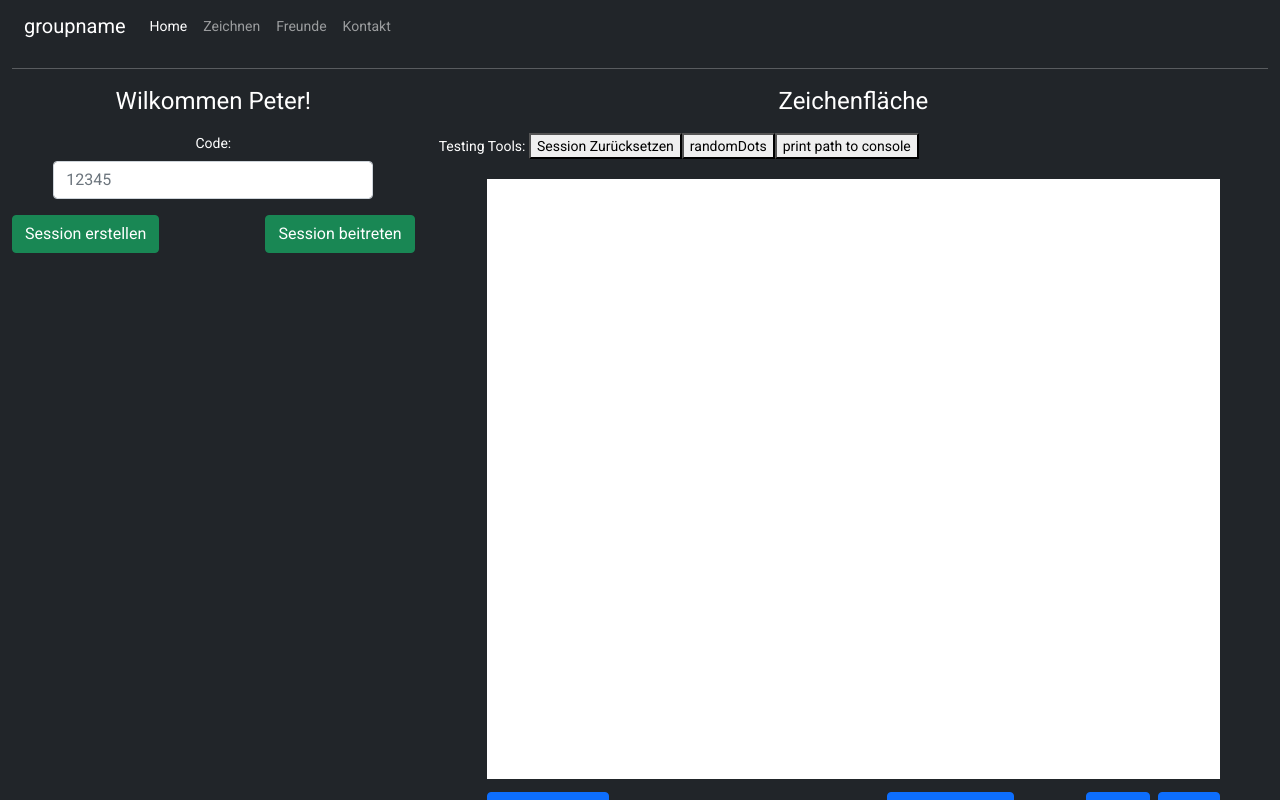
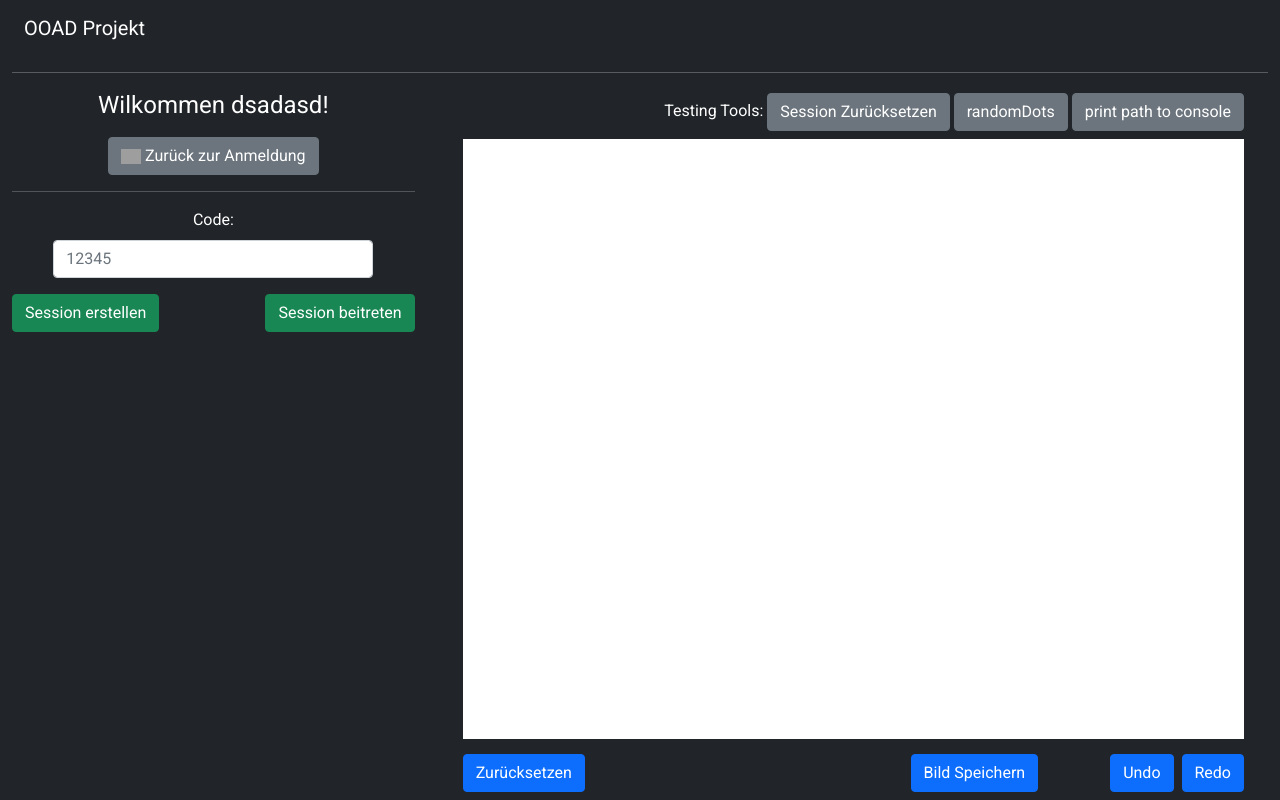
Before and after one commit to sheckla/AngularDrawApp_SocketsNetty, an Angular app: page / in a window 1280 px wide. Both pictures are taken after a click on the button "Anmelden". Shown: the top 800 px of the page. Built offline with nearby package versions, Linux system fonts and the light colour scheme; grey boxes are pictures that could not be loaded.

Commit message:
General UI cleanup V.2

```diff
--- a/src/app/app.component.html
+++ b/src/app/app.component.html
@@ -1,3 +1,4 @@
+<body>
 <div class="container-fluid text-white bg-dark">
   <app-navbar></app-navbar>
   <hr />
@@ -10,15 +11,10 @@
     </ng-template>
     <div class="col col-xl-8 col-md-8 col-sm-12 col-sm-border-bottom">
       <div class="row">
-        <h1 class="text-center">Zeichenfläche</h1>
         <app-zeichenflaeche></app-zeichenflaeche>
-      </div>
-    </div>
-    <div class="row ">
-      <div class="col"></div>
-      <div class="col-md-8 col-sm-12 col-xl-8 ">
         <app-zeichentools class=""></app-zeichentools>
       </div>
     </div>
   </div>
 </div>
+</body>
--- a/src/app/app.component.ts
+++ b/src/app/app.component.ts
@@ -1,6 +1,5 @@
 import { Component, OnInit } from '@angular/core';
 import { UserHandlerService } from 'src/app/user-handler.service';
-import * as socketio from '../../assets/js/socketio.js';
 
 
 @Component({
@@ -16,6 +15,8 @@ export class AppComponent implements OnInit {
     this.userHandlerService.resultList$.subscribe(resultList => {
       if (resultList.length > 0) {
         this.userLoggedIn = true;
+      } else {
+        this.userLoggedIn = false;
       }
     });
   }
--- a/src/app/components/home/home.component.html
+++ b/src/app/components/home/home.component.html
@@ -4,11 +4,12 @@
 
       <div class="mb-3 row d-flex justify-content-center ">
         <label for="emailInput" class="form-label text-center">Name:</label>
-        <input type="text" value="Peter" class="form-control w-75" id="nameInput" aria-describedby="nameInputHelp" placeholder="Musterknabe42" #email>
+        <input type="text" value="dsadasd" class="form-control w-75" id="nameInput" aria-describedby="nameInputHelp" placeholder="Musterknabe42" #email>
         <div id="nameInputHelp" class="form-text w-75">Mindestens 6 Zeichen</div>
       </div>
 
-      <div class="mb-3 row d-flex justify-content-center ">
+       <!-- Erweiterte Anmeldemöglichkeiten für später -->
+      <!-- <div class="mb-3 row d-flex justify-content-center ">
         <label for="emailInput" class="form-label text-center">E-Mail:</label>
         <input type="email" class="form-control w-75" id="emailInput" aria-describedby="emailHelp" placeholder="max.mustermann@gmail.com" #email>
         <div id="emailHelp" class="form-text w-75">Wir geben deine E-mail nicht weiter.</div>
@@ -17,9 +18,13 @@
       <div class="mb-3 row d-flex justify-content-center text-center">
         <label for="passwordInput" class="form-label">Passwort:</label>
         <input type="password" class="form-control w-75" id="passwordInput" #_passw>
-      </div>
+      </div>-->
       <div class="text-center">
           <button type="submit" class="btn btn-success">Anmelden</button>
       </div>
     </form>
 </div>
+
+<div class="text-center mt-3">
+  {{errorDisplayMessage}}
+</div>
--- a/src/app/components/home/home.component.ts
+++ b/src/app/components/home/home.component.ts
@@ -8,19 +8,22 @@ import { UserHandlerService } from 'src/app/user-handler.service';
   styleUrls: ['./home.component.css']
 })
 export class HomeComponent {
+  errorDisplayMessage = '';
 
   constructor(private userHandlerService: UserHandlerService){
 
   }
 
-  //zeigt Eingabewerte
   onSubmit(e: any) {
     var name = e.target.nameInput.value;
-    var email = e.target.emailInput.value;
-    var password = e.target.passwordInput.value;
+    /* var email = e.target.emailInput.value;
+    var password = e.target.passwordInput.value; */
 
-    //console.log("User - " + name + " has signed in");
-    this.userHandlerService.updateResultList(name);
+    if (name.length >= 6) {
+      this.userHandlerService.updateResultList(name);
+    } else {
+      this.errorDisplayMessage = "Name ist zu kurz";
+    }
   }
 
 }
--- a/src/app/components/joinboard/joinboard.component.html
+++ b/src/app/components/joinboard/joinboard.component.html
@@ -1,10 +1,28 @@
-<div class="text-center">
-  <h1>Wilkommen {{userName}}!</h1>
+
+<div class="col col-sm-auto mb-3">
+  <div class="row">
+    <div class="text-center">
+      <h1>Wilkommen {{userName}}!</h1>
+    </div>
+  </div>
+  <div class="row">
+    <div class="col text-center">
+      <div *ngIf="showReturnToRegisterUI">
+        <button type="submit" class="btn btn-secondary" (click)="changeName()"><img src="https://i.imgur.com/rl3sk5b.png" width="20"/> Zurück zur Anmeldung</button>
+      </div>
+    </div>
+  </div>
 </div>
 
+<hr/>
+
 <div *ngIf="userConnected; else elseBlock">
-  <div class="align-center">
-  <button class="btn btn-success float-left ms-2" (click)="disconnect()"> Disconnect</button>
+  <div class="col col-sm-auto">
+    <div class="row">
+      <div class="col">
+        <button class="btn btn-danger" (click)="disconnect()"> Raum verlassen</button>
+      </div>
+    </div>
   </div>
 </div>
 <ng-template #elseBlock>
@@ -33,12 +51,12 @@
 <div style="margin-top:1em"></div>
 
 <div class="float-left mt-3 box">
-  <h1>{{roomText}}</h1>
-  <h3>{{otherUsers}}</h3>
+  <h1><b>{{currentRoomText}}</b></h1>
+  <h3>{{otherUsersText}}</h3>
 </div>
 <div id="chatDisplay">
   <ul>
-    <li *ngFor = "let msg of users">{{msg}}</li>
+    <li *ngFor = "let msg of userList" style="color: red !important">{{msg}}</li>
   </ul>
 </div>
 
@@ -46,12 +64,12 @@
   <!-- https://www.w3.org/TR/wai-aria-practices/examples/listbox/listbox-scrollable.html -->
   <div>
     <ul id="ss_elem_list" tabindex="0" role="listbox" aria-labelledby="ss_elem">
-      <li tabindex="1" *ngFor = "let msg of messages" style="color: black !important">{{msg}}</li>
+      <li tabindex="1" *ngFor = "let msg of messages">{{msg}}</li>
     </ul>
   </div>
   <div id="chatInput">
     <input type="text" id="chatBox" #chatMessage>
-    <button (click)="sendMessage(chatMessage.value)">Senden</button>
+    <button class="btn btn-success m-1" (click)="sendMessage(chatMessage.value)">Senden</button>
   </div>
 </div>
 <ng-template #chatElseBlock>
--- a/src/app/components/joinboard/joinboard.component.ts
+++ b/src/app/components/joinboard/joinboard.component.ts
@@ -10,17 +10,19 @@ import { ZeichenflaecheComponent } from '../zeichenflaeche/zeichenflaeche.compon
   styleUrls: ['./joinboard.component.css']
 })
 export class JoinboardComponent implements OnInit {
+  currentRoomText : String = '';
+  otherUsersText: string = '';
+  errorDisplayMessage = "";
   userName : String = '';
-  roomText : String = '';
-  users: string[] = [];
-  otherUsers: string = '';
+  userList: string[] = [];
   messages: string[] = [];
   userConnected = false;
-  errorDisplayMessage = "";
+  showReturnToRegisterUI = false;
 
   constructor(private userHandlerService: UserHandlerService, private zeichenflaeche: ZeichenflaecheComponent) {
     this.userHandlerService.resultList$.subscribe(userName => {
       this.userName = userName.toString();
+      this.showReturnToRegisterUI = true;
     });
   }
 
@@ -43,40 +45,39 @@ export class JoinboardComponent implements OnInit {
 
     // Set Room-ID Text in HTML
     socketio.getSocket().on("enterRoomSuccessfull", (data) => {
-      this.roomText = "Aktueller Raum: \"" + data + "\"";
+      this.currentRoomText = "Aktueller Raum: \"" + data + "\"";
       this.userConnected = true;
+      this.showReturnToRegisterUI = false;
+      this.userList = [];
+      this.otherUsersText = "Andere Nutzer in der Session:";
+      socketio.getSocket().emit("requestRoomClientsNames");
     })
 
     socketio.getSocket().on("enterRoomFailure", () => {
-      console.log("nicht vorhanden!");
+      console.log("Raum nicht vorhanden!");
       this.errorDisplayMessage = "Der Raum ist nicht vorhanden.";
       this.disconnect();
     })
 
     socketio.getSocket().on("createRoomFailure", () => {
-      console.log("doppelt!");
+      console.log("Raum schon vorhanden!");
       this.errorDisplayMessage = "Der Raum existiert schon. Wähle anderen Raumcode";
       this.disconnect();
     })
 
-    socketio.getSocket().on("sendRoomClientsIDs", (data) =>{
-      this.users = [];
-      var json = JSON.parse(data);
+    socketio.getSocket().on("requestRoomClientsNamesFromServer", () =>{
+      socketio.getSocket().emit("sendClientNameToServer", this.userName);
+    });
 
-      if (json.length == 1) {
-        this.otherUsers = "";
-      } else {
-        for (var i = 0; i < json.length; i++) {
-          this.otherUsers = "Andere Nutzer in der Session:";
-          if (socketio.getName() != json[i]) {
-            this.users.push(json[i]);
-          }
-        }
+    socketio.getSocket().on("sendClientNameToClients", (clientName) =>{
+      if (clientName && clientName != this.userName && !this.userList.includes(clientName)) {
+        this.userList.push(clientName);
       }
     });
 
     socketio.getSocket().on("clientDisconnected", () => {
-      socketio.getSocket().emit("requestRoomClientsIDs");
+      this.userList = [];
+      socketio.getSocket().emit("requestRoomClientsNames");
     })
 
     socketio.getSocket().on("chatMessageToClient", (data) => {
@@ -84,20 +85,24 @@ export class JoinboardComponent implements OnInit {
     })
   }
 
+  changeName() {
+    this.userHandlerService.updateResultList("");
+  }
+
   disconnect() {
     socketio.getSocket().emit("leaveRoom");
     this.zeichenflaeche.closeConnection();
     this.userConnected = false;
-    this.otherUsers = '';
-    this.roomText = '';
-    this.users = [];
+    this.showReturnToRegisterUI = true;
+    this.otherUsersText = '';
+    this.currentRoomText = '';
+    this.userList = [];
     this.messages = [];
   }
 
   enterRoom(code: any) {
     this.initConnection();
     socketio.getSocket().emit("enterRoom", code); // request Room-ID from Server
-    socketio.getSocket().emit("requestRoomClientsIDs"); // requests other Clients in current Session
   }
 
   startRoom(code: any) {
--- a/src/app/components/navbar/navbar.component.html
+++ b/src/app/components/navbar/navbar.component.html
@@ -1,15 +1,15 @@
 <nav class="navbar navbar-expand-lg navbar-dark bg-dark">
     <div class="container-fluid">
-      <a class="navbar-brand" href="#">groupname</a>
+      <a class="navbar-brand" href="#">OOAD Projekt</a>
       <button class="navbar-toggler" type="button" data-bs-toggle="collapse" data-bs-target="#navbarNav" aria-controls="navbarNav" aria-expanded="false" aria-label="Toggle navigation">
         <span class="navbar-toggler-icon"></span>
       </button>
       <div class="collapse navbar-collapse" id="navbarNav">
         <ul class="navbar-nav">
-          <li class="nav-item">
+          <!-- <li class="nav-item">
             <a class="nav-link active" aria-current="page" href="#">Home</a>
-          </li>
-          <li class="nav-item">
+          </li> -->
+         <!--  <li class="nav-item">
             <a class="nav-link" href="#">Zeichnen</a>
           </li>
           <li class="nav-item">
@@ -17,7 +17,7 @@
           </li>
           <li class="nav-item">
             <a class="nav-link">Kontakt</a>
-          </li>
+          </li> -->
         </ul>
       </div>
     </div>
--- a/src/app/components/zeichenflaeche/popUpMessage.js
+++ /dev/null
@@ -1,6 +0,0 @@
-var myModule = angular.module("TestApp", []);
-myModule.controller("MyController", function($scope){
-    $scope.alertMe = function(){
-        alert("Hello Everyone");
-    };
-});
--- a/src/app/components/zeichenflaeche/zeichenflaeche.component.html
+++ b/src/app/components/zeichenflaeche/zeichenflaeche.component.html
@@ -1,9 +1,33 @@
+<div class="container pt-1 pb-1">
+  <div class="row ">
+    <div class="col">
+      <!-- ELEMENT 1 -->
+      <div class="row">
+        <div class="col">
+        </div>
+      </div>
+    </div>
+    <div class="col">
+      <!-- ELEMENT 1 -->
+      <div class="row">
+        <div class="col">
+        </div>
+      </div>
+    </div>
+    <div class="col col-sm-auto">
+      <!-- ELEMENT 3 -->
+      <div class="row">
+        <div class="col">
           Testing Tools:
-<button type="button" class="" (click)="clearAllPaths()"> Session Zurücksetzen </button>
-<button type="button" class="" (click)="randomDots()"> randomDots </button>
-<button type="button" class="" (click)="printPath()"> print path to console </button>
+          <button type="button" class="btn btn-secondary me-1" (click)="clearAllPaths()"> Session Zurücksetzen </button>
+        <button type="button" class="btn btn-secondary me-1" (click)="randomDots()"> randomDots </button>
+        <button type="button" class="btn btn-secondary" (click)="printPath()"> print path to console </button>
+        </div>
+      </div>
+    </div>
 
-<div class="container pt-3 pb-3 ">
+  </div>
+</div>
 
 <div class="container pt-1 pb-1 ">
   <div class="row w-100">
@@ -13,6 +37,7 @@ Testing Tools:
     </div>
   </div>
 </div>
+
 <div class="container pt-1 pb-1">
   <div class="row ">
     <div class="col">
@@ -42,6 +67,7 @@ Testing Tools:
     </div>
 
   </div>
+</div>
 
 <!-- Example for Angular button input parameter and output via .ts -->
 <!-- <div id="chatDisplay">
--- a/src/app/components/zeichenflaeche/zeichenflaeche.component.ts
+++ b/src/app/components/zeichenflaeche/zeichenflaeche.component.ts
@@ -1,4 +1,4 @@
-import { Component, NgZone, OnInit } from '@angular/core';
+import { Component, OnInit } from '@angular/core';
 import * as canvas from '../../js/canvas.js'
 import * as socketio from '../../../../assets/js/socketio.js';
 import { interval } from 'rxjs';
@@ -11,15 +11,13 @@ import { interval } from 'rxjs';
 
 
 export class ZeichenflaecheComponent implements OnInit {
-  ngZone: NgZone;
   paths;
   previousPaths: any[] = [];
 
   ngOnInit(): void {
   }
 
-  constructor(ngZone: NgZone) {
-    this.ngZone = ngZone;
+  constructor() {
   }
 
   initConnection() {
@@ -52,6 +50,7 @@ export class ZeichenflaecheComponent implements OnInit {
 
   closeConnection() {
     socketio.getSocket().disconnect();
+    canvas.clearClientPaths();
   }
 
   sendPaths() {
@@ -109,17 +108,6 @@ export class ZeichenflaecheComponent implements OnInit {
     // TODO clear text after sent message
     socketio.getSocket().emit("chatMessageToServer", msg);
   }
-
-  publicFun() {
-    this.ngZone.run(() => {
-      console.log("yep");
-    });
-  }
-
-  privateFun() {
-    console.log("priv fun");
-  }
-
 }
 
 class Paths {
--- a/src/app/components/zeichentools/zeichentools.component.html
+++ b/src/app/components/zeichentools/zeichentools.component.html
@@ -4,7 +4,7 @@
         <!-- ELEMENT 1 -->
         <div class="btn-group" role="group" aria-label="Button group example">
           <button type="button" id="drawSizeMinusButton" class="btn btn-primary btn-sm">-</button>
-          <button type="button" id="resetDrawSizeButton" class="btn btn-primary">Brush Size : 10</button> <!-- disabled um den Button auszugrauen-->
+          <button type="button" id="resetDrawSizeButton" class="btn btn-primary">Draw Size: 4</button> <!-- disabled um den Button auszugrauen-->
           <button type="button" id="drawSizePlusButton" class="btn btn-primary">+</button>
         </div>
       </div>
--- a/src/app/js/canvas.js
+++ b/src/app/js/canvas.js
@@ -1,5 +1,3 @@
-$('')
-
 class PathData{
   constructor(clientID, paths) {
     this.clientID = clientID;
@@ -28,12 +26,13 @@ function canvasEngine() {
   var buttons = document.getElementsByClassName('color-button');
   var clientPathsRedoStack = [];
   var isPainting = false;
-  var drawSize = 10;
+  var drawSize = 4;
   var color = "black";
 
   initButtons();
   initListeners();
   initCanvasDim();
+  updateDrawSizeDisplay();
 
   function initButtons() {
     // General Buttons
@@ -128,7 +127,7 @@ function canvasEngine() {
   }
 
   function resetDrawSize() {
-    drawSize = 10;
+    drawSize = 3;
     updateDrawSizeDisplay();
   }
 
@@ -252,7 +251,6 @@ function redrawAll() {
 
 export function createNewClientPaths(clientID) {
   var newClient = new PathData(clientID);
-  console.log(otherClients);
   for (var i = 0; i < otherClients.length; i++) {
     if (otherClients[i].clientID == clientID) return;
   }
@@ -266,7 +264,6 @@ export function removeClientPaths(clientID) {
       otherClients.splice(i,1);
     }
   }
-  console.log(otherClients);
 }
 
 export function generateRandomPaths() {
```
Also changed, not shown: 1 other file (tests, documents, lock files or other folders). Lines whose indentation alone changed are shown as unchanged.
